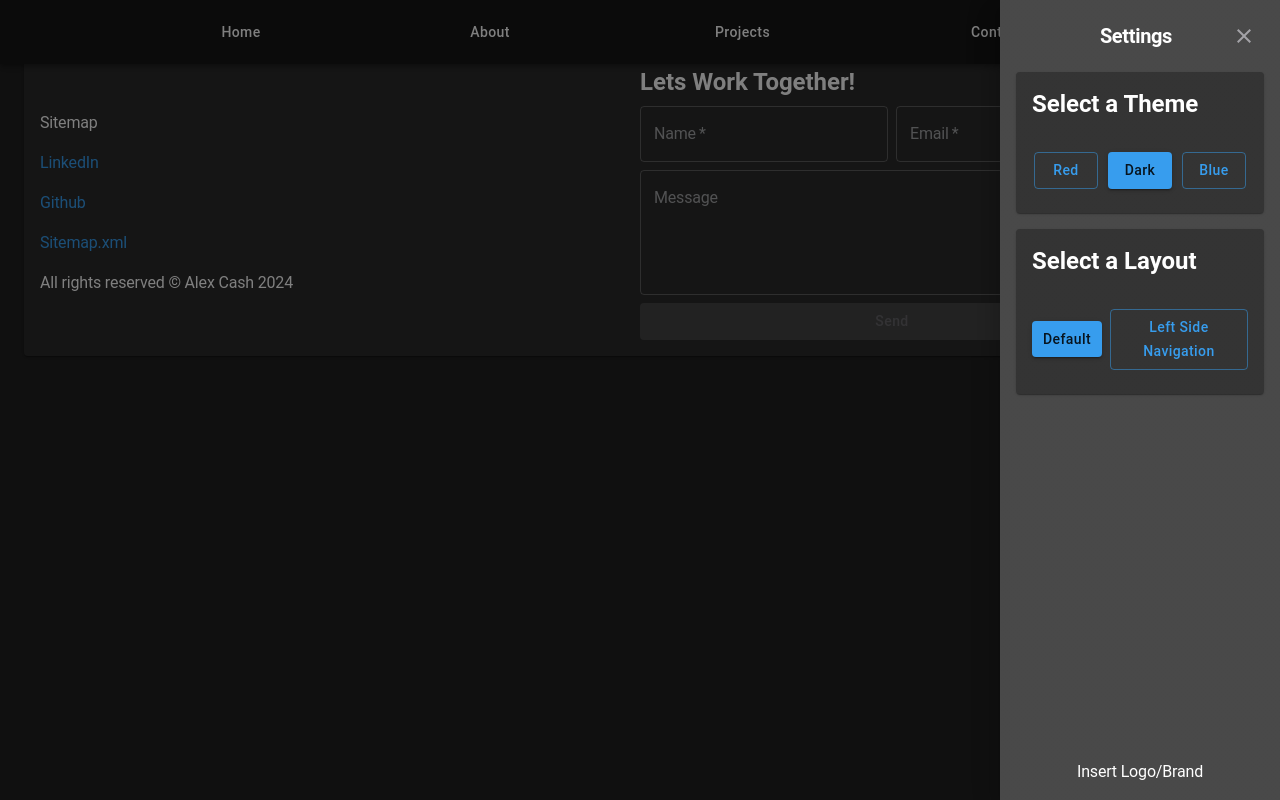
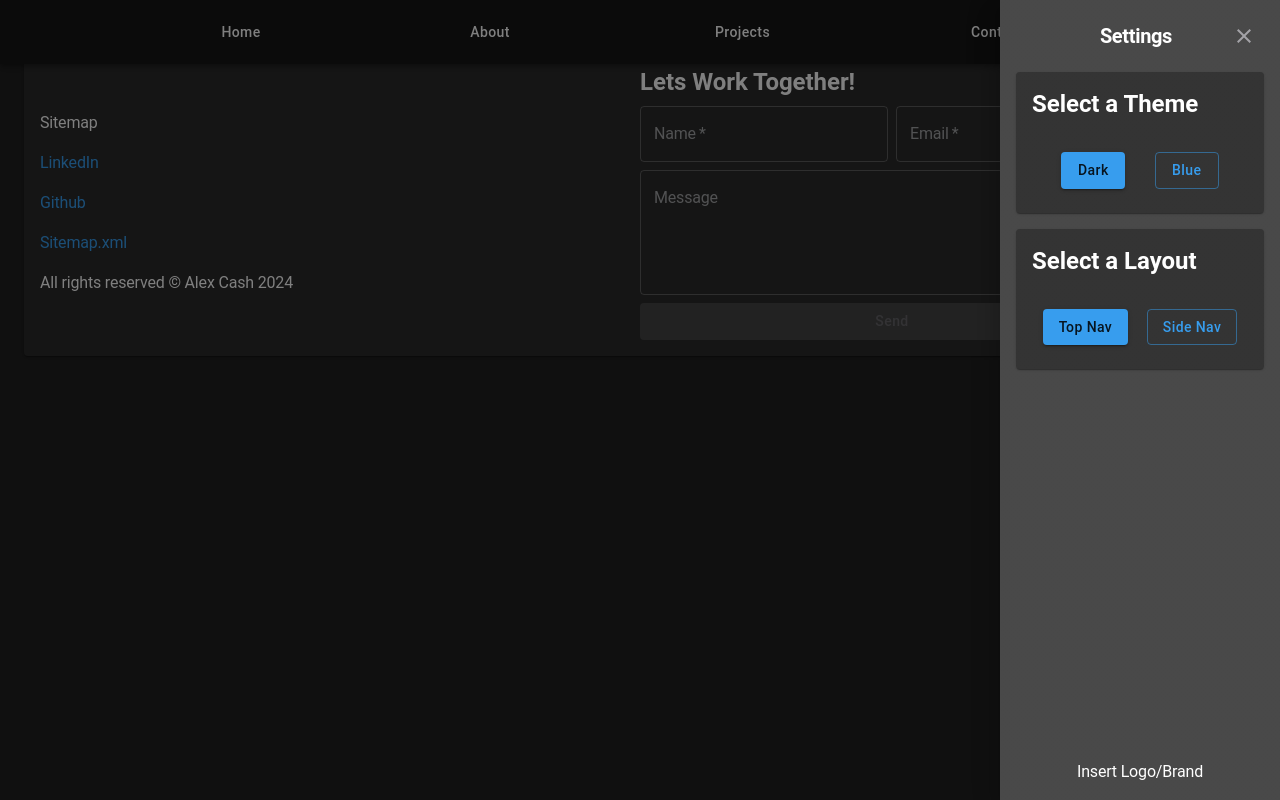
Before and after one commit to alcash55/Portfolio, a React (Vite) app: page / in a window 1280 px wide. Both pictures are taken after a click on the button "Open Settings Drawer". Built offline with nearby package versions, Linux system fonts and the light colour scheme.

Commit message:
update styling + name of buttons + comment out red theme

```diff
--- a/src/components/AppShell/InternalComponents/LayoutButton.tsx
+++ b/src/components/AppShell/InternalComponents/LayoutButton.tsx
@@ -8,8 +8,9 @@ export const LayoutButton = () => {
     <Stack
       direction={"row"}
       spacing={1}
-      justifyContent={"center"}
+      justifyContent={"space-evenly"}
       alignItems={"center"}
+      sx={{ flexWrap: "wrap" }}
     >
       <Button
         variant={
@@ -19,7 +20,7 @@ export const LayoutButton = () => {
         }
         onClick={() => toggleLayout("default")}
       >
-        Default
+        Top Nav
       </Button>
       <Button
         variant={
@@ -29,7 +30,7 @@ export const LayoutButton = () => {
         }
         onClick={() => toggleLayout("sideNav")}
       >
-        Left Side Navigation
+        Side Nav
       </Button>
     </Stack>
   );
--- a/src/components/AppShell/InternalComponents/ThemeButton.tsx
+++ b/src/components/AppShell/InternalComponents/ThemeButton.tsx
@@ -9,9 +9,9 @@ export const ThemeButton = () => {
       direction={"row"}
       justifyContent={"space-evenly"}
       alignItems={"center"}
-      sx={{ flexWrap: "wrap", gap: 1 }}
+      sx={{ flexWrap: "wrap" }}
     >
-      <Button
+      {/* <Button
         variant={
           mode.palette?.background?.paper === "#731010"
             ? "contained"
@@ -20,7 +20,7 @@ export const ThemeButton = () => {
         onClick={() => toggleColorMode("red")}
       >
         Red
-      </Button>
+      </Button> */}
       <Button
         variant={
           mode.palette?.background?.paper === "#292929"
```
